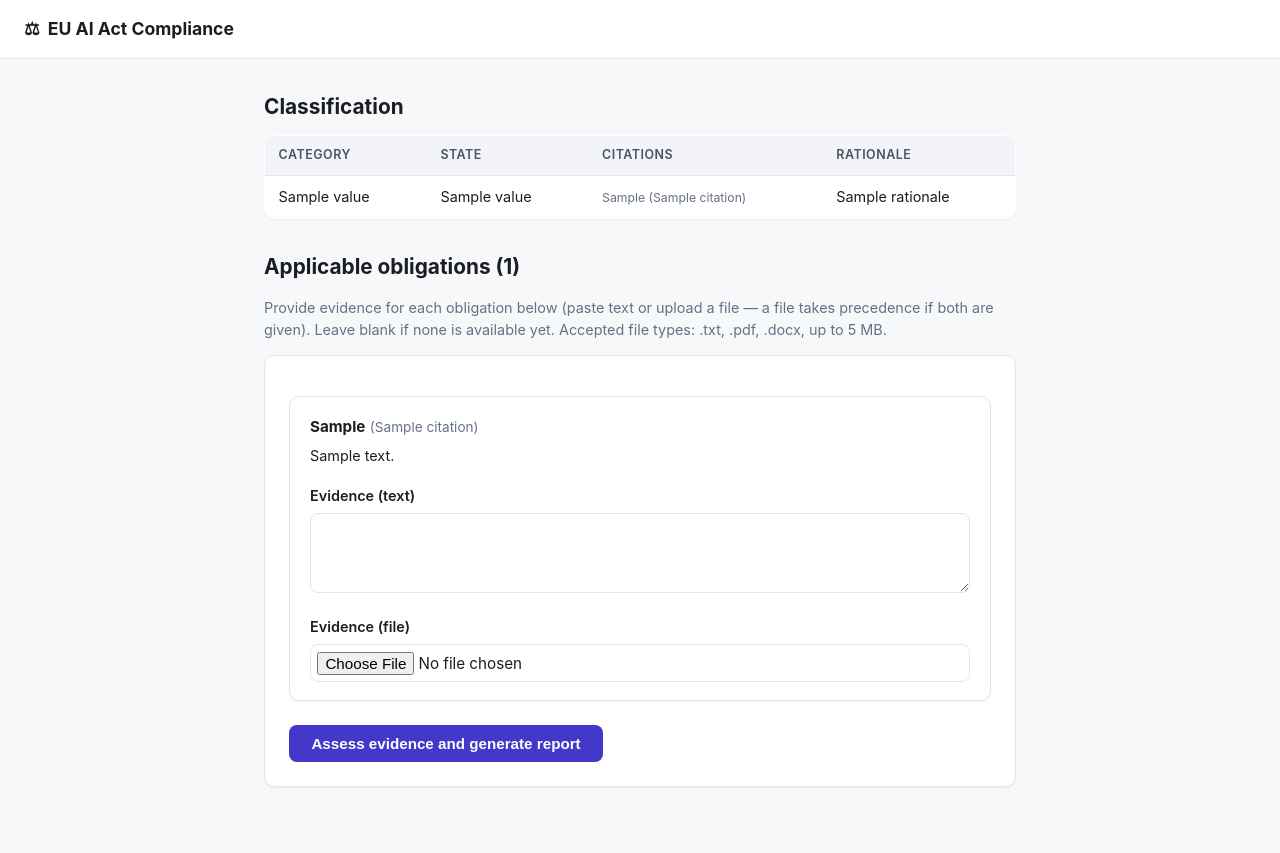
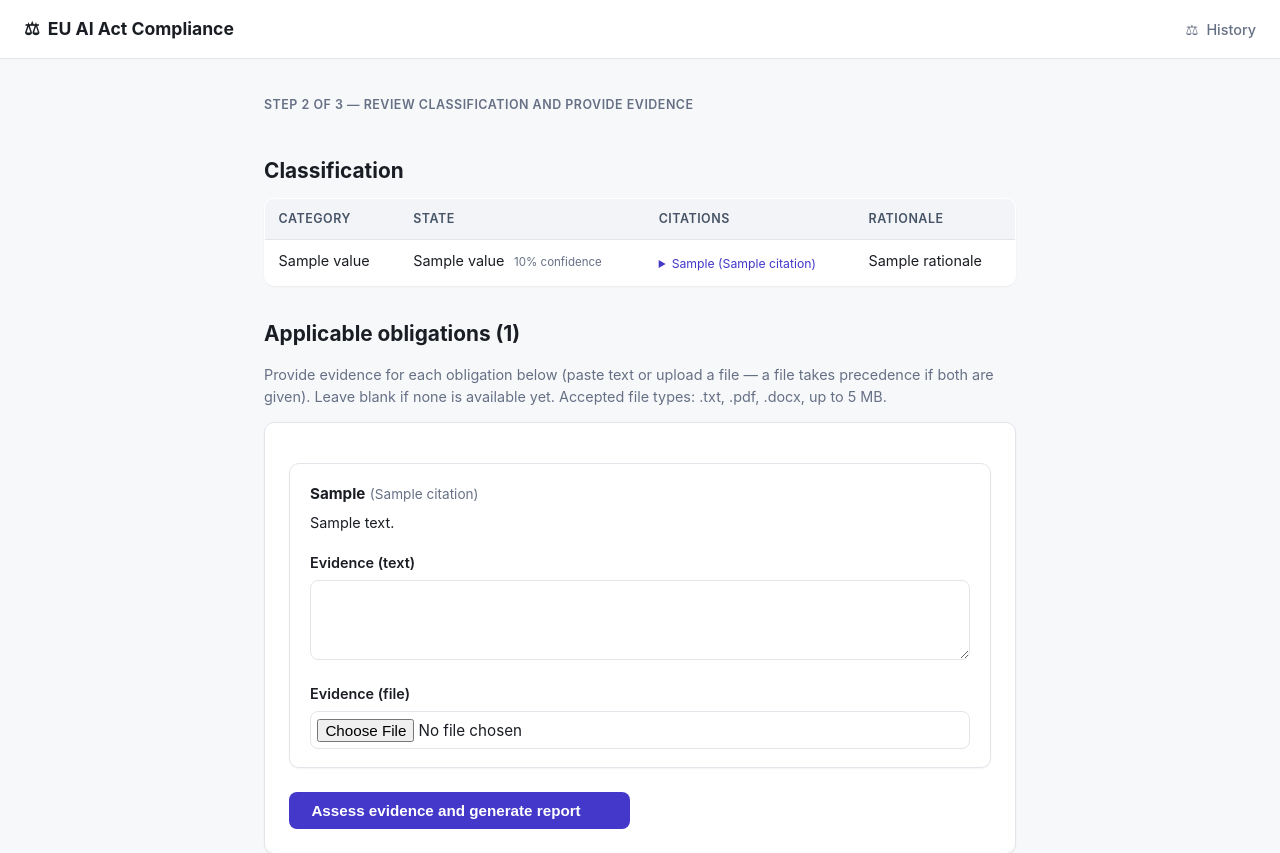
Before and after one commit to harshitonhub/eu-ai-act-compliance, a FastAPI app: template src/web/templates/obligations_form.html in a window 1280 px wide. Shown: the top 853 px of the page. Before the commit the page ends 787 px from the top, so only its background shows below. Run offline with FastAPI, Linux system fonts and the light colour scheme; the template is opened without the code that fills it: most values are stand-ins (such as "Sample title", 1, 10 or a date in 2020).

Commit message:
feat: citation click-through, confidence display, and assessment history
Three UX gaps closed after analyzing this from a first-time user's
perspective (a compliance officer, not the engineer who built it):

- Citations were bare codes (EU-AI-ACT-ANNEXIII-4). Now expandable
  inline to show the actual verbatim Article/Annex text ingested from
  EUR-Lex -- the concrete answer to "the model told us" not being an
  acceptable rationale to a regulator.
- Confidence (already computed, never shown) and a plain-language gloss
  per state now appear next to every classification -- INSUFFICIENT_
  INFORMATION read as "something broke" to a non-technical user without
  one.
- AssessmentRecord already persisted everything since Phase 6, but
  there was no way to browse past assessments. Added GET /history
  (lists every past run, links out) and GET /assessments/{id} (permanent,
  shareable, reconstructs and re-renders the original report on demand)
  -- turns this from a one-shot tool into an actual system of record.

Also folded in the cheap wins from the same analysis: step indicators
("Step 2 of 3") on all three pages, an htmx-driven loading indicator on
submit buttons, and softer/more actionable error copy that still
surfaces the technical detail (single-tenant internal tool, not a
public-facing product yet -- see docs/security-model.md).

```diff
--- a/src/api/routers/assessment.py
+++ b/src/api/routers/assessment.py
@@ -4,14 +4,14 @@ import json
 from datetime import date
 from pathlib import Path
 
-from fastapi import APIRouter, Depends, Form, Request
+from fastapi import APIRouter, Depends, Form, HTTPException, Request
 from fastapi.responses import HTMLResponse
 from fastapi.templating import Jinja2Templates
 from sqlalchemy.orm import Session
 from starlette.datastructures import UploadFile
 
 from schemas.classification import ClassificationResult
-from schemas.enums import ActorRole
+from schemas.enums import ActorRole, ClassificationState
 from schemas.facts import ExtractedFacts
 from src.api.dependencies import get_llm_client
 from src.api.rate_limit import rate_limit
@@ -19,9 +19,10 @@ from src.classification.classify import classify_system
 from src.evidence.assess import assess_all_obligations
 from src.evidence.file_ingestion import FileValidationError, extract_evidence_text
 from src.gaps.compute import compute_gaps
+from src.legal.queries import find_requirement_by_key
 from src.llm import LLMClient
 from src.obligations.mapping import Obligation, map_obligations
-from src.observability.assessment_log import record_assessment
+from src.observability.assessment_log import list_recent_assessments, record_assessment, reconstruct_assessment
 from src.observability.instrumented_client import InstrumentedLLMClient
 from src.observability.serialization import llm_call_record_from_dict, llm_call_record_to_dict
 from src.persistence.db import get_session
@@ -33,9 +34,32 @@ router = APIRouter()
 TEMPLATES_DIR = Path(__file__).resolve().parents[2] / "web" / "templates"
 templates = Jinja2Templates(directory=str(TEMPLATES_DIR))
 
+# Plain-language gloss for each classification state -- purely presentational copy,
+# not a new legal conclusion, so it lives in the web layer, not schemas/classification.py.
+templates.env.globals["STATE_EXPLANATIONS"] = {
+    ClassificationState.YES.value: "Applies.",
+    ClassificationState.NO.value: "Does not apply.",
+    ClassificationState.POSSIBLY.value: "Uncertain — human review recommended.",
+    ClassificationState.INSUFFICIENT_INFORMATION.value: "Not enough information was provided to determine this.",
+    ClassificationState.NOT_APPLICABLE.value: "This requirement isn't in force yet as of the assessment date.",
+}
+
 EVIDENCE_FIELD_PREFIX = "evidence__"
 EVIDENCE_FILE_FIELD_PREFIX = "evidence_file__"
 LEGAL_KNOWLEDGE_SOURCE_KEY = "eu_ai_act_2024_1689"  # the only source ingested so far -- see docs/legal-methodology.md
+
+
+def _citation_texts_for(session: Session, classification: ClassificationResult) -> dict[str, str]:
+    """requirement_key -> verbatim provision text, for every citation in a result.
+    Lets the UI show the actual quoted law next to a citation instead of a bare code.
+    """
+    keys = {c.requirement_key for a in classification.assessments for c in a.cited_requirements}
+    texts = {}
+    for key in keys:
+        result = find_requirement_by_key(session, key)
+        if result is not None:
+            texts[key] = result.provision_text
+    return texts
 
 
 @router.get("/", response_class=HTMLResponse)
@@ -83,7 +107,10 @@ def submit_assessment(
                 "intended_purpose": intended_purpose,
                 "actor_role": actor_role,
                 "sector": sector,
-                "error": f"Classification failed: {exc}",
+                "error": (
+                    "Something went wrong while classifying this system. "
+                    f"Technical detail: {exc}"
+                ),
             },
         )
 
@@ -95,6 +122,7 @@ def submit_assessment(
         {
             "classification": classification,
             "obligations": obligations,
+            "citation_texts": _citation_texts_for(session, classification),
             "facts_json": facts.model_dump_json(),
             "classification_json": classification.model_dump_json(),
             "classification_llm_calls_json": json.dumps(
@@ -149,7 +177,7 @@ async def generate_report(
         gaps = compute_gaps(obligations, evidence_assessments)
         review_flags = determine_review_flags(classification, evidence_assessments)
     except Exception as exc:  # noqa: BLE001 -- recorded, then re-raised as a 500
-        error = f"Evidence assessment failed: {exc}"
+        error = f"Something went wrong while assessing evidence. Technical detail: {exc}"
         evidence_assessments, gaps, review_flags = [], [], []
         record_assessment(
             session,
@@ -182,5 +210,48 @@ async def generate_report(
     report = build_report(facts, as_of_date, classification, obligations, evidence_assessments, gaps, review_flags)
 
     return templates.TemplateResponse(
-        request, "report.html", {"report": report, "assessment_id": assessment_id, "file_errors": file_errors}
+        request,
+        "report.html",
+        {
+            "report": report,
+            "assessment_id": assessment_id,
+            "file_errors": file_errors,
+            "citation_texts": _citation_texts_for(session, classification),
+        },
     )
+
+
+@router.get("/history", response_class=HTMLResponse)
+def show_history(request: Request, session: Session = Depends(get_session)) -> HTMLResponse:
+    assessments = list_recent_assessments(session)
+    return templates.TemplateResponse(request, "history.html", {"assessments": assessments})
+
+
+@router.get("/assessments/{assessment_id}", response_class=HTMLResponse)
+def show_past_assessment(
+    assessment_id: str, request: Request, session: Session = Depends(get_session)
+) -> HTMLResponse:
+    reconstructed = reconstruct_assessment(session, assessment_id)
+    if reconstructed is None:
+        raise HTTPException(status_code=404, detail="Assessment not found.")
+
+    report = build_report(
+        reconstructed.facts,
+        reconstructed.as_of,
+        reconstructed.classification,
+        reconstructed.obligations,
+        reconstructed.evidence_assessments,
+        reconstructed.gaps,
+        reconstructed.review_flags,
+    )
+
+    return templates.TemplateResponse(
+        request,
+        "report.html",
+        {
+            "report": report,
+            "assessment_id": reconstructed.assessment_id,
+            "file_errors": [],
+            "citation_texts": _citation_texts_for(session, reconstructed.classification),
+        },
+    )
--- a/src/web/templates/assessment_form.html
+++ b/src/web/templates/assessment_form.html
@@ -1,7 +1,8 @@
 {% extends "base.html" %}
 {% block title %}New Assessment — EU AI Act Compliance{% endblock %}
 {% block content %}
-<p class="hint">Describe the AI system. Assessed against the ingested EU AI Act seed corpus
+<span class="step">Step 1 of 3 — Describe the system</span>
+<p class="hint">Assessed against the ingested EU AI Act seed corpus
 (Article 5, Article 6, Annex III, Articles 9-15 — see <code>docs/legal-methodology.md</code>).</p>
 
 {% if error %}<p class="flag">{{ error }}</p>{% endif %}
@@ -27,6 +28,6 @@
   <label for="as_of">Assessment date</label>
   <input id="as_of" name="as_of" type="date" value="{{ as_of }}" required>
 
-  <button type="submit">Classify</button>
+  <button type="submit">Classify <span class="htmx-indicator">…</span></button>
 </form>
 {% endblock %}
--- a/src/web/templates/base.html
+++ b/src/web/templates/base.html
@@ -220,10 +220,67 @@
     li { margin-bottom: 0.4rem; color: var(--text); }
 
     a { color: var(--accent); }
+
+    .step {
+      display: inline-block;
+      font-size: 0.78rem;
+      font-weight: 600;
+      color: var(--text-muted);
+      text-transform: uppercase;
+      letter-spacing: 0.04em;
+      margin-bottom: 0.5rem;
+    }
+
+    .confidence {
+      color: var(--text-muted);
+      font-size: 0.8em;
+      margin-left: 0.35rem;
+    }
+    .explanation {
+      display: block;
+      color: var(--text-muted);
+      font-size: 0.8rem;
+      margin-top: 0.2rem;
+    }
+
+    details.citation-detail {
+      margin-top: 0.3rem;
+    }
+    details.citation-detail summary {
+      cursor: pointer;
+      color: var(--accent);
+      font-size: 0.85em;
+    }
+    details.citation-detail pre {
+      white-space: pre-wrap;
+      background: var(--gray-bg);
+      border: 1px solid var(--border);
+      border-radius: 8px;
+      padding: 0.75rem;
+      margin-top: 0.4rem;
+      font-size: 0.82rem;
+      font-family: inherit;
+      color: var(--text);
+      max-height: 240px;
+      overflow-y: auto;
+    }
+
+    .htmx-indicator { opacity: 0; transition: opacity 0.15s ease; }
+    .htmx-request .htmx-indicator { opacity: 1; }
+    .htmx-request.htmx-indicator { opacity: 1; }
+    button .htmx-indicator { margin-left: 0.5rem; }
+
+    nav { margin-left: auto; }
+    header { display: flex; align-items: center; }
+    header nav a { font-weight: 500; font-size: 0.9rem; color: var(--text-muted); margin-left: 1.25rem; }
+    header nav a:hover { color: var(--accent); }
   </style>
 </head>
 <body hx-boost="true">
-  <header><a href="/">EU AI Act Compliance</a></header>
+  <header>
+    <a href="/">EU AI Act Compliance</a>
+    <nav><a href="/history">History</a></nav>
+  </header>
   <main>
     {% block content %}{% endblock %}
   </main>
--- a/src/web/templates/obligations_form.html
+++ b/src/web/templates/obligations_form.html
@@ -1,14 +1,26 @@
 {% extends "base.html" %}
 {% block title %}Classification Result — EU AI Act Compliance{% endblock %}
 {% block content %}
+<span class="step">Step 2 of 3 — Review classification and provide evidence</span>
 <h2>Classification</h2>
 <table>
   <tr><th>Category</th><th>State</th><th>Citations</th><th>Rationale</th></tr>
   {% for a in classification.assessments %}
   <tr>
     <td>{{ a.category.value }}</td>
-    <td class="state-{{ a.state.value }}">{{ a.state.value }}</td>
-    <td>{% for c in a.cited_requirements %}<span class="citation">{{ c.requirement_key }} ({{ c.citation }})</span><br>{% endfor %}</td>
+    <td>
+      <span class="state-{{ a.state.value }}">{{ a.state.value }}</span>
+      <span class="confidence">{{ (a.confidence * 100) | round | int }}% confidence</span>
+      <span class="explanation">{{ STATE_EXPLANATIONS[a.state.value] }}</span>
+    </td>
+    <td>
+      {% for c in a.cited_requirements %}
+      <details class="citation-detail">
+        <summary>{{ c.requirement_key }} ({{ c.citation }})</summary>
+        <pre>{{ citation_texts.get(c.requirement_key, "Full text unavailable.") }}</pre>
+      </details>
+      {% endfor %}
+    </td>
     <td>{{ a.rationale }}</td>
   </tr>
   {% endfor %}
@@ -37,7 +49,7 @@ file types: .txt, .pdf, .docx, up to 5&nbsp;MB.</p>
   </div>
   {% endfor %}
 
-  <button type="submit">Assess evidence and generate report</button>
+  <button type="submit">Assess evidence and generate report <span class="htmx-indicator">…</span></button>
 </form>
 {% else %}
 <p>No obligations triggered by this classification.</p>
@@ -46,7 +58,7 @@ file types: .txt, .pdf, .docx, up to 5&nbsp;MB.</p>
   <input type="hidden" name="classification_json" value='{{ classification_json }}'>
   <input type="hidden" name="classification_llm_calls_json" value='{{ classification_llm_calls_json }}'>
   <input type="hidden" name="as_of" value="{{ as_of }}">
-  <button type="submit">Generate report</button>
+  <button type="submit">Generate report <span class="htmx-indicator">…</span></button>
 </form>
 {% endif %}
 {% endblock %}
```
Also changed, not shown: src/observability/assessment_log.py (+30 -0 lines), src/web/templates/history.html (added, +29 -0 lines), src/web/templates/report.html (+15 -3 lines), tests/test_api_web_flow.py (+54 -0 lines), tests/test_assessment_log.py (+32 -1 lines), README.md.
